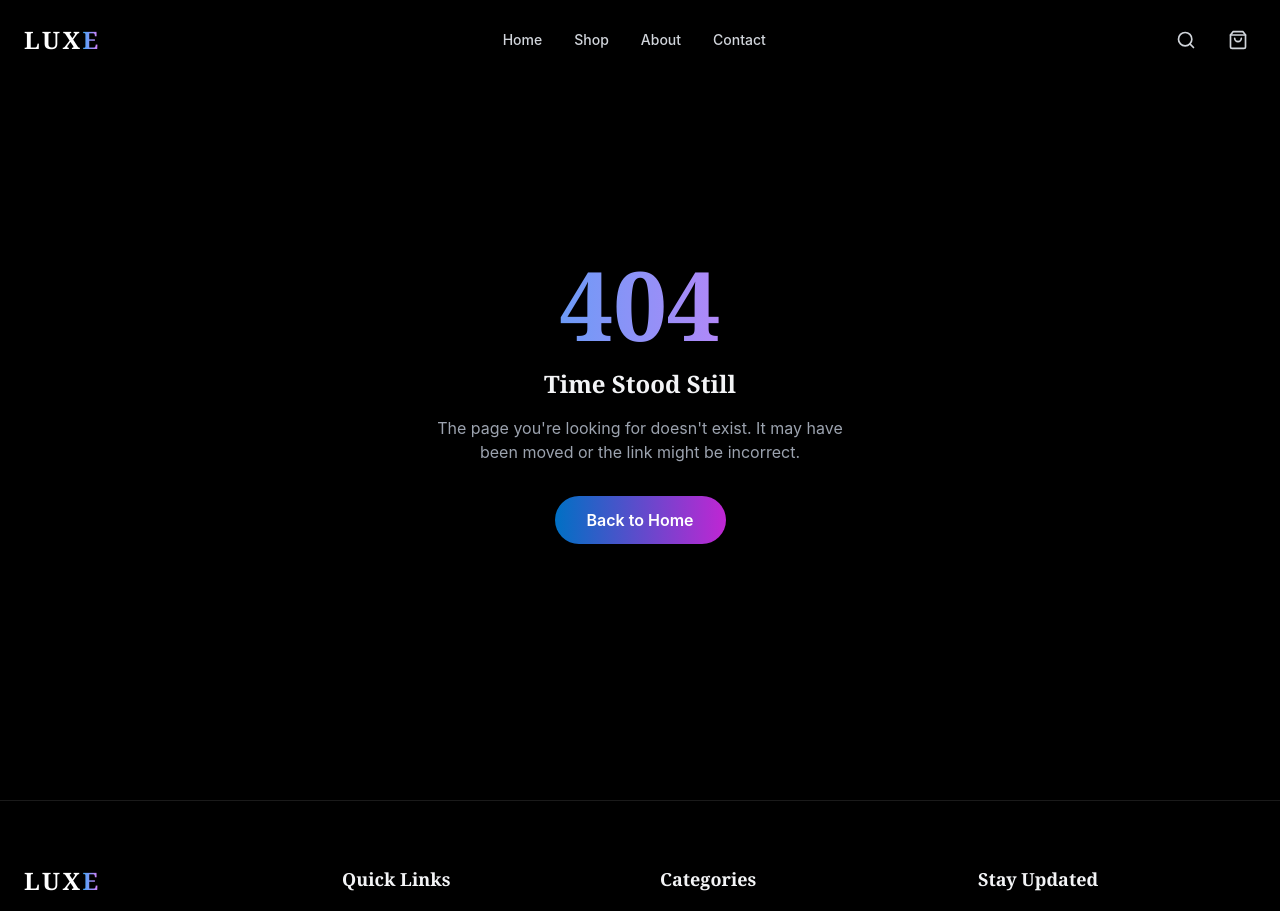
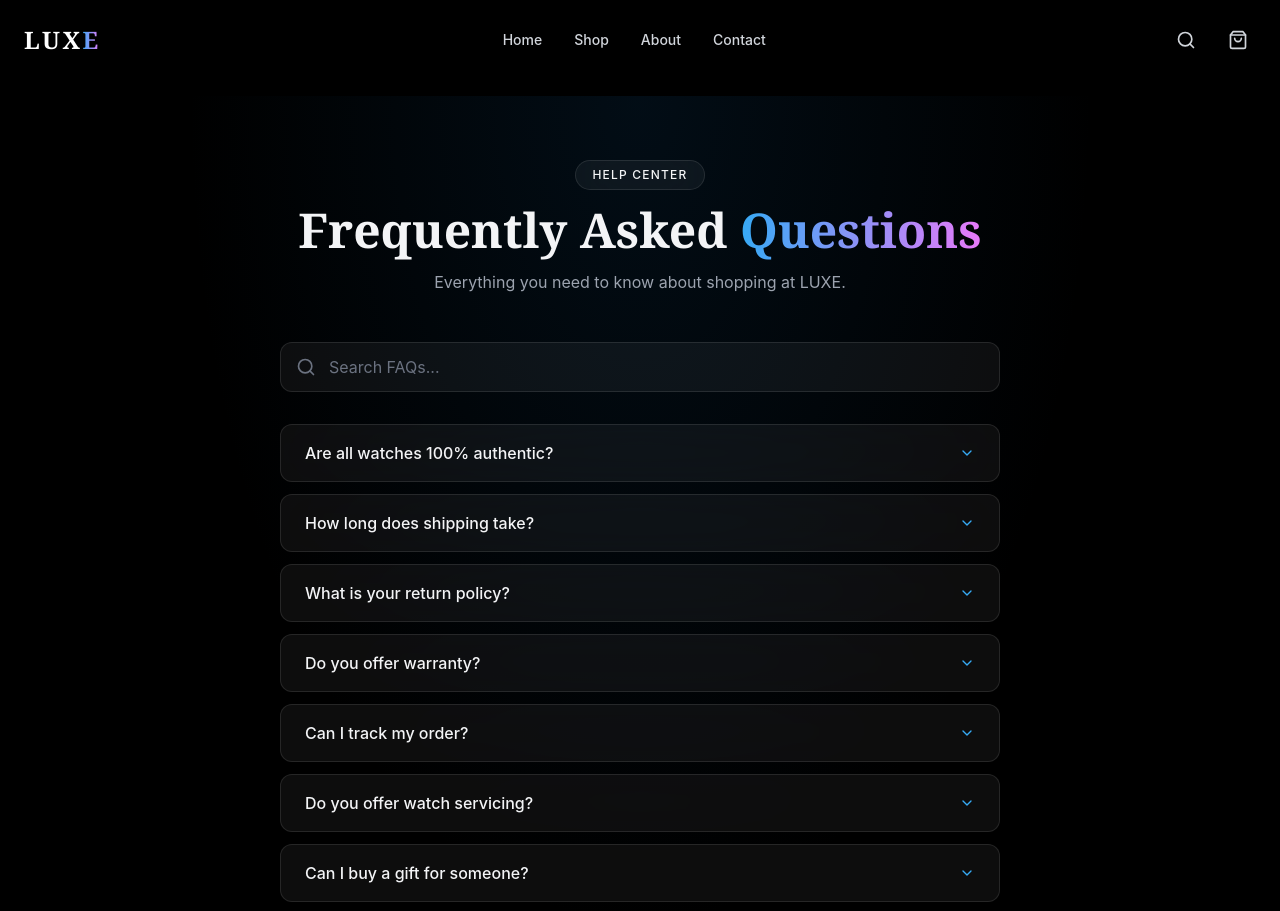
Before and after one commit to xoralife/watch-website, a Next.js app: page /faq in a window 1280 px wide. Before the commit this address had no page. Shown: the top 911 px of the page. Built offline with nearby package versions, Linux system fonts and the light colour scheme.

Commit message:
feat: add FAQ page with search, add new products
- FAQ page with expandable questions, search filter, and CTA
- 4 new watches: Classic Monaco, Deep Sea 6000, Minimalist Bauhaus, Carbon Fusion refresh
- Total products now 12

Co-authored-by: CommandCodeBot <noreply@commandcode.ai>

```diff
--- /dev/null
+++ b/src/app/faq/page.tsx
@@ -0,0 +1,156 @@
+"use client";
+
+import { useState } from "react";
+import { motion, AnimatePresence } from "framer-motion";
+import { ChevronDown, Search } from "lucide-react";
+import Link from "next/link";
+
+const faqs = [
+  {
+    q: "Are all watches 100% authentic?",
+    a: "Absolutely. Every timepiece we sell comes with a certificate of authenticity, original packaging, and manufacturer warranty. We source directly from authorized distributors.",
+  },
+  {
+    q: "How long does shipping take?",
+    a: "Free express shipping (2-4 business days) on all orders worldwide. For remote locations, please allow 5-7 business days.",
+  },
+  {
+    q: "What is your return policy?",
+    a: "We offer a 30-day hassle-free return policy. Watches must be returned in unworn condition with all original packaging. We'll provide a prepaid return label.",
+  },
+  {
+    q: "Do you offer warranty?",
+    a: "Yes, every watch comes with a 2-year international warranty covering manufacturing defects. Extended warranty options are available at checkout.",
+  },
+  {
+    q: "Can I track my order?",
+    a: "Once your order ships, you'll receive a tracking number via email. You can also track your order in your account dashboard.",
+  },
+  {
+    q: "Do you offer watch servicing?",
+    a: "Yes! Our certified horologists provide professional maintenance, battery replacement, strap adjustments, and full servicing. Contact us for a quote.",
+  },
+  {
+    q: "Can I buy a gift for someone?",
+    a: "Absolutely. We offer complimentary gift wrapping with a personalized message. Just add a note at checkout.",
+  },
+  {
+    q: "What payment methods do you accept?",
+    a: "We accept all major credit cards, PayPal, Apple Pay, Google Pay, and bank transfers for high-value purchases.",
+  },
+];
+
+export default function FAQ() {
+  const [openIndex, setOpenIndex] = useState<number | null>(null);
+  const [searchQuery, setSearchQuery] = useState("");
+
+  const filtered = faqs.filter(
+    (faq) =>
+      faq.q.toLowerCase().includes(searchQuery.toLowerCase()) ||
+      faq.a.toLowerCase().includes(searchQuery.toLowerCase())
+  );
+
+  return (
+    <div className="min-h-screen pt-24">
+      <section className="py-16 relative">
+        <div className="absolute inset-0 bg-[radial-gradient(ellipse_at_top,_var(--tw-gradient-stops))] from-primary-900/20 via-transparent to-transparent" />
+        <div className="max-w-3xl mx-auto px-4 sm:px-6 relative">
+          <motion.div
+            initial={{ opacity: 0, y: 20 }}
+            animate={{ opacity: 1, y: 0 }}
+            className="text-center mb-12"
+          >
+            <span className="inline-block px-4 py-1.5 mb-4 text-xs font-medium tracking-widest uppercase glass rounded-full">
+              Help Center
+            </span>
+            <h1 className="text-4xl sm:text-5xl font-serif font-bold mb-4">
+              Frequently Asked{" "}
+              <span className="text-gradient">Questions</span>
+            </h1>
+            <p className="text-gray-400">
+              Everything you need to know about shopping at LUXE.
+            </p>
+          </motion.div>
+
+          {/* Search */}
+          <div className="relative mb-8">
+            <Search className="absolute left-4 top-1/2 -translate-y-1/2 w-5 h-5 text-gray-500" />
+            <input
+              type="text"
+              placeholder="Search FAQs..."
+              value={searchQuery}
+              onChange={(e) => setSearchQuery(e.target.value)}
+              className="w-full pl-12 pr-4 py-3 bg-white/5 border border-white/10 rounded-xl text-white placeholder-gray-500 focus:outline-none focus:border-primary-500/50 transition-colors"
+            />
+          </div>
+
+          {/* FAQ List */}
+          <div className="space-y-3">
+            {filtered.map((faq, i) => (
+              <motion.div
+                key={i}
+                initial={{ opacity: 0, y: 10 }}
+                animate={{ opacity: 1, y: 0 }}
+                transition={{ delay: i * 0.05 }}
+                className="glass rounded-xl overflow-hidden"
+              >
+                <button
+                  onClick={() =>
+                    setOpenIndex(openIndex === i ? null : i)
+                  }
+                  className="w-full flex items-center justify-between px-6 py-4 text-left"
+                >
+                  <span className="font-medium pr-4">{faq.q}</span>
+                  <motion.div
+                    animate={{ rotate: openIndex === i ? 180 : 0 }}
+                    transition={{ duration: 0.2 }}
+                    className="shrink-0"
+                  >
+                    <ChevronDown className="w-4 h-4 text-primary-400" />
+                  </motion.div>
+                </button>
+                <AnimatePresence>
+                  {openIndex === i && (
+                    <motion.div
+                      initial={{ height: 0, opacity: 0 }}
+                      animate={{ height: "auto", opacity: 1 }}
+                      exit={{ height: 0, opacity: 0 }}
+                      transition={{ duration: 0.2 }}
+                      className="overflow-hidden"
+                    >
+                      <p className="px-6 pb-4 text-sm text-gray-400 leading-relaxed">
+                        {faq.a}
+                      </p>
+                    </motion.div>
+                  )}
+                </AnimatePresence>
+              </motion.div>
+            ))}
+          </div>
+
+          {filtered.length === 0 && (
+            <div className="text-center py-12 text-gray-500">
+              <p>No questions found matching your search.</p>
+            </div>
+          )}
+
+          {/* Still have questions */}
+          <div className="mt-12 text-center glass rounded-2xl p-8">
+            <h2 className="text-xl font-serif font-semibold mb-2">
+              Still have questions?
+            </h2>
+            <p className="text-gray-400 mb-4">
+              Our team is here to help you.
+            </p>
+            <Link
+              href="/contact"
+              className="inline-block px-6 py-3 bg-gradient-to-r from-primary-600 to-accent-600 text-white rounded-full font-semibold hover:opacity-90 transition-opacity"
+            >
+              Contact Us
+            </Link>
+          </div>
+        </div>
+      </section>
+    </div>
+  );
+}
```
Also changed, not shown: src/data/products.ts (+102 -0 lines).
